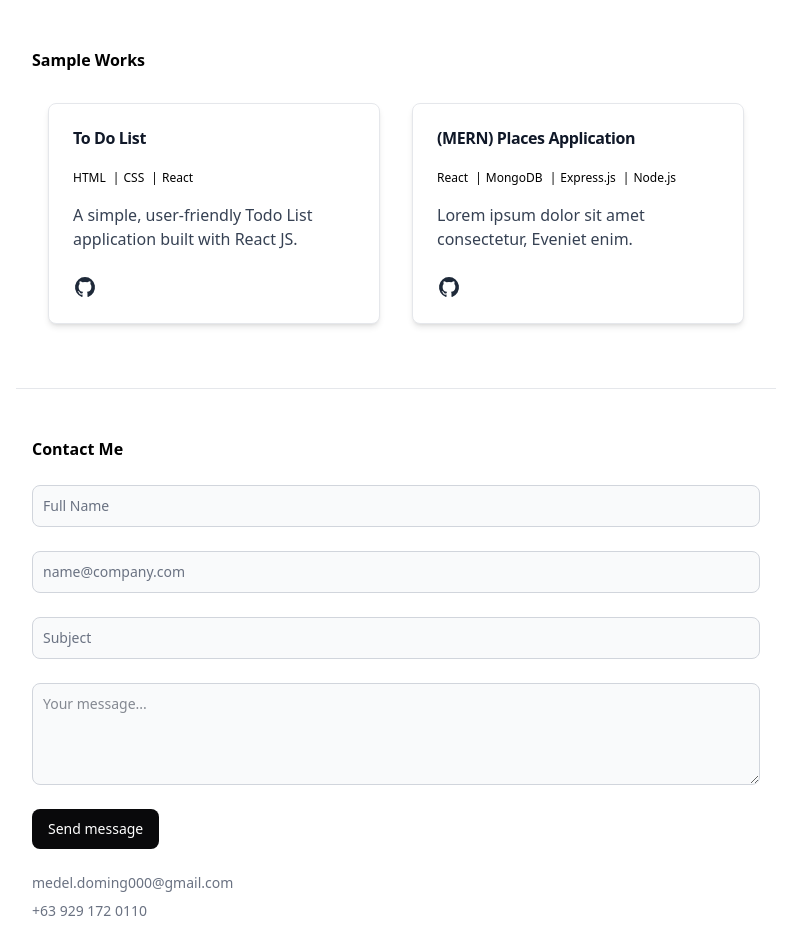
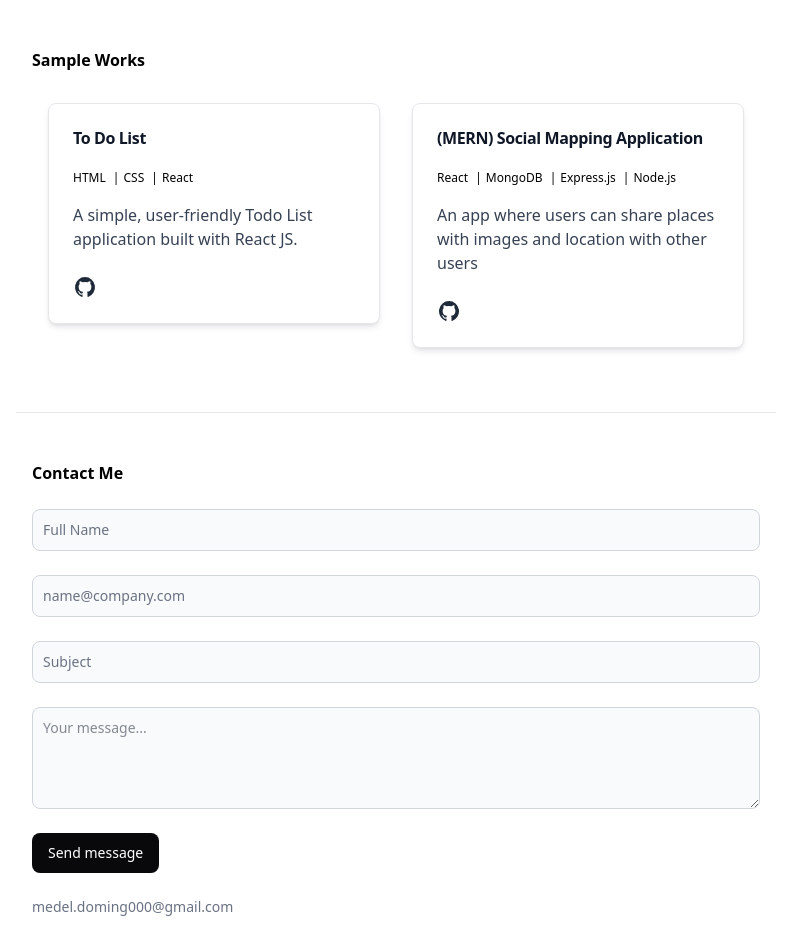
Before and after one commit to MedelDomingo/site-portfolio, a React (Vite) app: page / in a window 1280 px wide. Shown: the part 960-1885 px from the top of the page, without its empty margins (244-1035 px from the left). Built offline with nearby package versions, Linux system fonts and the light colour scheme.

Commit message:
[Text-update] Change sample works title

```diff
--- a/src/components/Cards.jsx
+++ b/src/components/Cards.jsx
@@ -13,8 +13,9 @@ const Cards = (props) => {
       tech: "HTML,CSS,React",
     },
     {
-      title: "(MERN) Places Application",
-      description: "Lorem ipsum dolor sit amet consectetur, Eveniet enim.",
+      title: "(MERN) Social Mapping Application",
+      description:
+        "An app where users can share places with images and location with other users",
       url: "/",
       tech: "React,MongoDB,Express.js,Node.js",
     },
```
